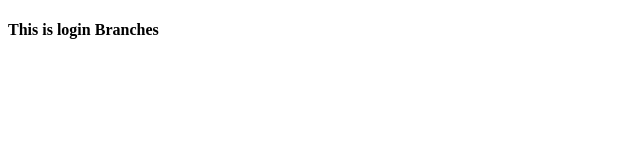
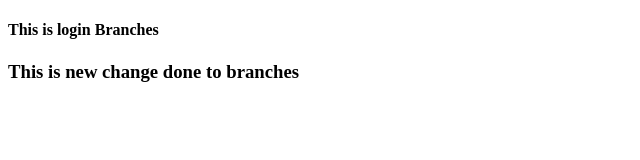
Before and after one commit to iyaturemye/myFirstProject, a plain HTML site: page loginBranch.html in a window 1280 px wide. Shown: the whole page, without its empty margins (0-640 px from the left). Drawn offline with Linux system fonts and the light colour scheme.

Commit message:
new change have made into login page

```diff
--- a/loginBranch.html
+++ b/loginBranch.html
@@ -5,5 +5,6 @@
 </head>
 <body>
 	<h4>This is login Branches</h4>
+	<h3>This is new change done to branches</h3>
 </body>
 </html>
```
